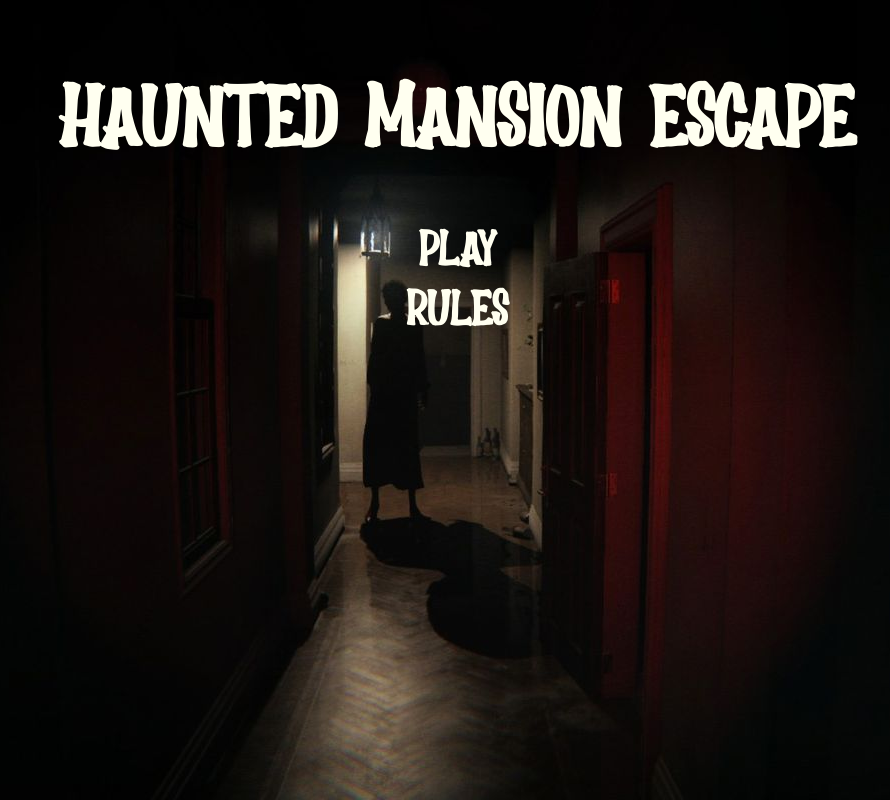
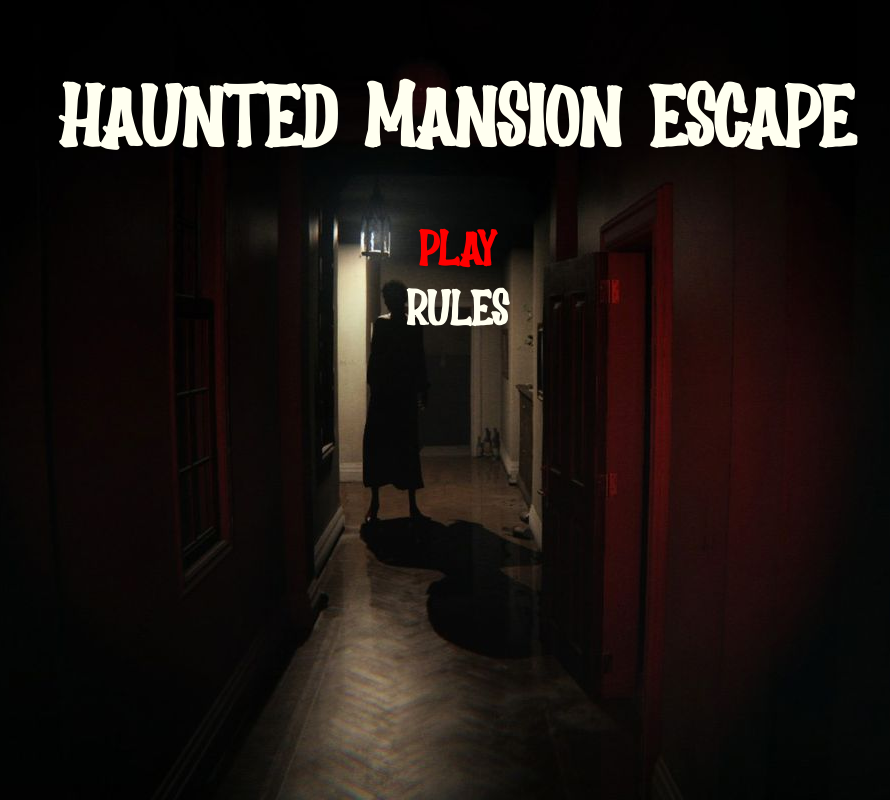
Before and after one commit to mikiwong1/Haunted-House, a plain HTML site: page homepage.html in a window 1280 px wide. In both pictures the pointer is over the link "PLAY". Shown: the whole page, without its empty margins (183-1073 px from the left). Drawn offline with Linux system fonts and the light colour scheme.

Commit message:
Update homepage.css

```diff
--- a/homepage.css
+++ b/homepage.css
@@ -38,5 +38,5 @@ a{
 }
 
 a:hover{
-    content: 'whatever it is you want to add';
+    color:red;
 }
```
